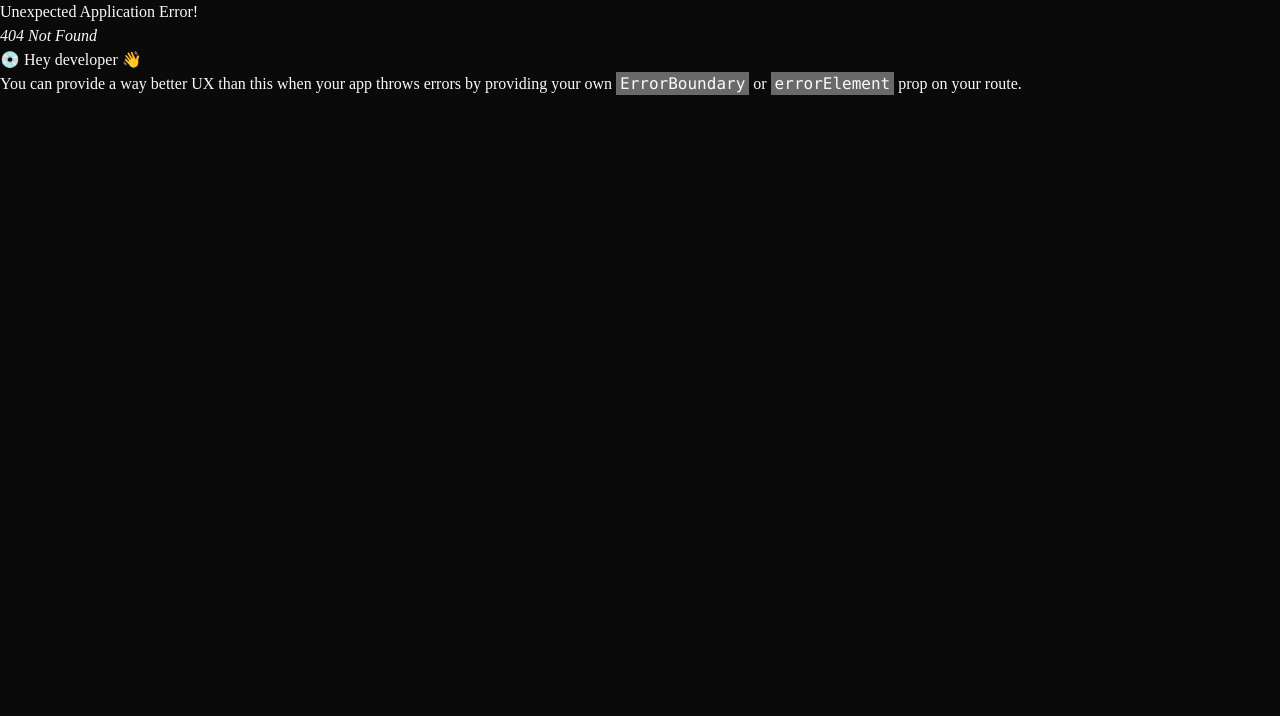
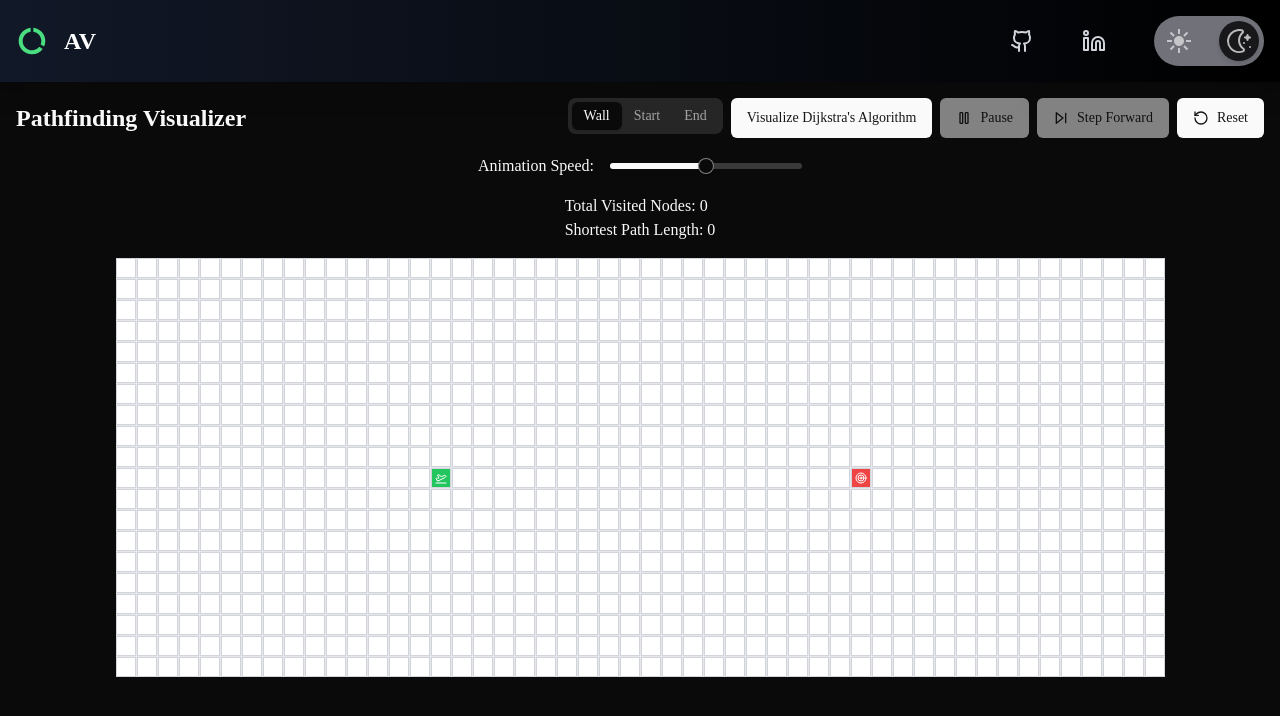
Before and after one commit to kevinmsavsani/algorithm-visualizer, a React (Vite) app: page /path-finding in a window 1280 px wide. Before the commit this address had no page. Shown: the top 716 px of the page. Built offline with nearby package versions, Linux system fonts and the light colour scheme.

Commit message:
added path finding

```diff
--- a/package.json
+++ b/package.json
@@ -14,6 +14,7 @@
     "@radix-ui/react-icons": "^1.3.0",
     "@radix-ui/react-slider": "^1.2.0",
     "@radix-ui/react-slot": "^1.1.0",
+    "@radix-ui/react-tabs": "^1.1.0",
     "@react-three/fiber": "^8.17.8",
     "@types/react": "npm:types-react@rc",
     "@types/react-dom": "npm:types-react-dom@rc",
--- a/src/App.tsx
+++ b/src/App.tsx
@@ -7,6 +7,7 @@
 import Layout from './containers/layout'
 import Home from './containers/home'
 import Sorting from './containers/sorting'
+import PathfindingVisualizer from './containers/path-finding'
 
 const App = () => {
   const router = createBrowserRouter(
@@ -14,6 +15,7 @@
       <Route path="/" element={<Layout />}>
         <Route index element={<Home />} />
         <Route path="/sorting" element={<Sorting />} />
+        <Route path="/path-finding" element={<PathfindingVisualizer />} />
       </Route>,
     ),
   )
--- /dev/null
+++ b/src/components/ui/tabs.tsx
@@ -0,0 +1,53 @@
+import * as React from "react"
+import * as TabsPrimitive from "@radix-ui/react-tabs"
+
+import { cn } from "@/lib/utils"
+
+const Tabs = TabsPrimitive.Root
+
+const TabsList = React.forwardRef<
+  React.ElementRef<typeof TabsPrimitive.List>,
+  React.ComponentPropsWithoutRef<typeof TabsPrimitive.List>
+>(({ className, ...props }, ref) => (
+  <TabsPrimitive.List
+    ref={ref}
+    className={cn(
+      "inline-flex h-9 items-center justify-center rounded-lg bg-muted p-1 text-muted-foreground",
+      className
+    )}
+    {...props}
+  />
+))
+TabsList.displayName = TabsPrimitive.List.displayName
+
+const TabsTrigger = React.forwardRef<
+  React.ElementRef<typeof TabsPrimitive.Trigger>,
+  React.ComponentPropsWithoutRef<typeof TabsPrimitive.Trigger>
+>(({ className, ...props }, ref) => (
+  <TabsPrimitive.Trigger
+    ref={ref}
+    className={cn(
+      "inline-flex items-center justify-center whitespace-nowrap rounded-md px-3 py-1 text-sm font-medium ring-offset-background transition-all focus-visible:outline-none focus-visible:ring-2 focus-visible:ring-ring focus-visible:ring-offset-2 disabled:pointer-events-none disabled:opacity-50 data-[state=active]:bg-background data-[state=active]:text-foreground data-[state=active]:shadow",
+      className
+    )}
+    {...props}
+  />
+))
+TabsTrigger.displayName = TabsPrimitive.Trigger.displayName
+
+const TabsContent = React.forwardRef<
+  React.ElementRef<typeof TabsPrimitive.Content>,
+  React.ComponentPropsWithoutRef<typeof TabsPrimitive.Content>
+>(({ className, ...props }, ref) => (
+  <TabsPrimitive.Content
+    ref={ref}
+    className={cn(
+      "mt-2 ring-offset-background focus-visible:outline-none focus-visible:ring-2 focus-visible:ring-ring focus-visible:ring-offset-2",
+      className
+    )}
+    {...props}
+  />
+))
+TabsContent.displayName = TabsPrimitive.Content.displayName
+
+export { Tabs, TabsList, TabsTrigger, TabsContent }
--- a/src/containers/home/index.tsx
+++ b/src/containers/home/index.tsx
@@ -1,5 +1,4 @@
 import { CardBody, CardContainer, CardItem } from '@/components/ui/3d-card'
-import { CardSpotlight } from '@/components/ui/card-spotlight'
 import { Link } from 'react-router-dom'
 
 const NetworkBackground = () => (
@@ -25,7 +24,7 @@
 const AlgorithmIcon = ({
   type,
 }: {
-  type: 'sorting' | 'pathfinding' | 'convexhull'
+  type: 'sorting' | 'path-finding' | 'convex-hull'
 }) => {
   switch (type) {
     case 'sorting':
@@ -41,7 +40,7 @@
           <rect x="21" y="0" width="4" height="24" />
         </svg>
       )
-    case 'pathfinding':
+    case 'path-finding':
       return (
         <svg
           className="w-64 h-64 text-green-400"
@@ -56,7 +55,7 @@
           <path d="M4 7v10M12 15v5M20 7v10M7 4h10M15 12h5M7 20h10" />
         </svg>
       )
-    case 'convexhull':
+    case 'convex-hull':
       return (
         <svg
           className="w-64 h-64 text-green-400"
@@ -95,7 +94,7 @@
           </p>
         </div>
         <div className="flex flex-wrap justify-center gap-8">
-          {['sorting', 'pathfinding', 'convexhull'].map((type) => (
+          {['sorting', 'path-finding', 'convex-hull'].map((type) => (
             <Link to={`/${type}`} key={type}>
               <CardContainer className="inter-var">
                 <CardBody className="bg-gray-50 relative group/card  dark:hover:shadow-2xl dark:hover:shadow-emerald-500/[0.1] dark:bg-black dark:border-white/[0.2] border-black/[0.1] w-auto sm:w-[30rem] h-auto rounded-xl p-6 border flex flex-col items-center justify-center ">
@@ -106,7 +105,7 @@
                     className="mt-4"
                   >
                     <AlgorithmIcon
-                      type={type as 'sorting' | 'pathfinding' | 'convexhull'}
+                      type={type as 'sorting' | 'path-finding' | 'convex-hull'}
                     />
                   </CardItem>
 
--- a/src/containers/path-visualiser/index.tsx
+++ b/src/containers/path-finding/index.tsx
@@ -11,6 +11,7 @@
   SkipForward,
   RotateCcw,
 } from 'lucide-react'
+import { Tabs, TabsList, TabsTrigger } from '@/components/ui/tabs'
 
 interface Node {
   row: number
@@ -27,7 +28,7 @@
 const GRID_ROWS = 20
 const GRID_COLS = 50
 
-export default function EnhancedPathfindingVisualizer() {
+export default function PathfindingVisualizer() {
   const [grid, setGrid] = useState<Node[][]>([])
   const [mouseIsPressed, setMouseIsPressed] = useState(false)
   const [startNode, setStartNode] = useState<{ row: number; col: number }>({
@@ -281,30 +282,16 @@
 
   return (
     <div className="flex flex-col items-center p-4">
-      <h1 className="text-2xl font-bold mb-4">
-        Enhanced Pathfinding Visualizer
-      </h1>
-      <div className="mb-4 space-x-2">
-        <Button
-          onClick={() => setCurrentTool('wall')}
-          variant={currentTool === 'wall' ? 'default' : 'outline'}
-        >
-          Wall
-        </Button>
-        <Button
-          onClick={() => setCurrentTool('start')}
-          variant={currentTool === 'start' ? 'default' : 'outline'}
-        >
-          <PlaneTakeoff className="w-4 h-4 mr-2" />
-          Start
-        </Button>
-        <Button
-          onClick={() => setCurrentTool('end')}
-          variant={currentTool === 'end' ? 'default' : 'outline'}
-        >
-          <Target className="w-4 h-4 mr-2" />
-          End
-        </Button>
+      <div className="flex w-full justify-between items-center">
+        <h1 className="text-2xl font-bold mb-4">Pathfinding Visualizer</h1>
+        <div className="flex mb-4 space-x-2">
+          <Tabs defaultValue="wall">
+            <TabsList>
+              <TabsTrigger value="wall" onClick={() => setCurrentTool('wall')}>Wall</TabsTrigger>
+              <TabsTrigger value="start" onClick={() => setCurrentTool('start')}>Start</TabsTrigger>
+              <TabsTrigger value="end" onClick={() => setCurrentTool('end')}>End</TabsTrigger>
+            </TabsList>
+          </Tabs>
           <Button onClick={visualizeDijkstra} disabled={isRunning}>
             Visualize Dijkstra's Algorithm
           </Button>
@@ -331,6 +318,7 @@
             <RotateCcw className="w-4 h-4 mr-2" />
             Reset
           </Button>
+        </div>
       </div>
       <div className="mb-4 flex items-center space-x-4">
         <span>Animation Speed:</span>
```
Also changed, not shown: 1 other file (tests, documents, lock files or other folders). Lines whose indentation alone changed are shown as unchanged.
